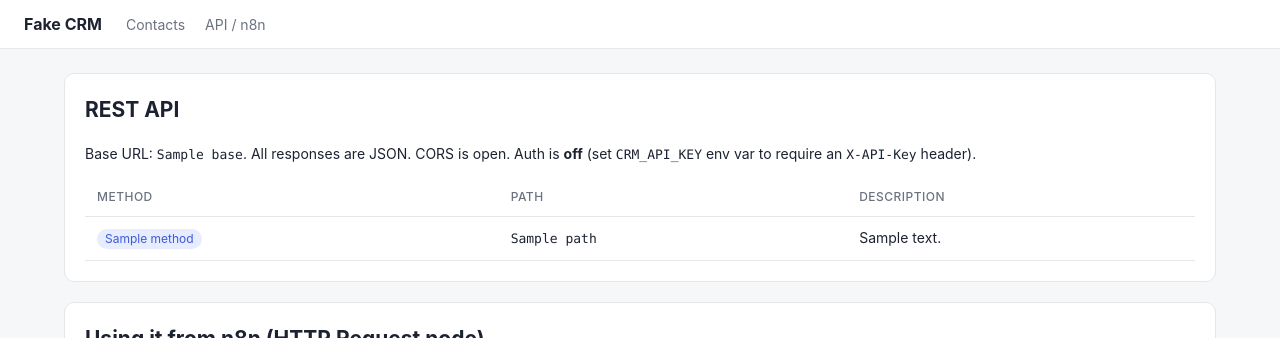
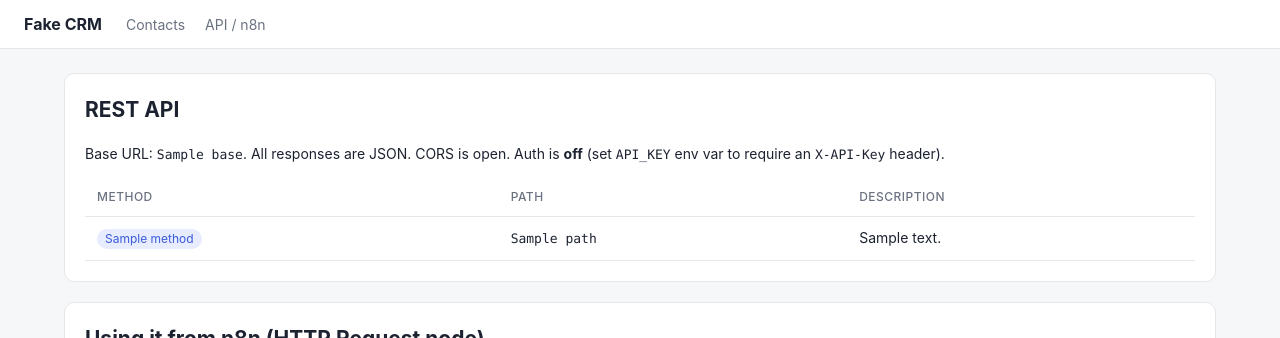
Before and after one commit to valdezax2/n8n-hackathon, a Flask app: template templates/docs.html in a window 1280 px wide. Shown: the top 338 px of the page. Run offline with Flask 3, Linux system fonts and the light colour scheme; the template is opened without the code that fills it: most values are stand-ins (such as "Sample title", 1, 10 or a date in 2020).

Commit message:
Add README, requirements and devcontainer; fix API key env var in docs
- README covering setup, config, API endpoints and n8n usage
- requirements.txt and Codespaces devcontainer
- docs page now references API_KEY (the var app.py reads), not CRM_API_KEY
- Flask debug mode only when FLASK_DEBUG=1
- ignore data.json and .claude/

Co-Authored-By: Claude Opus 5.5 <noreply@anthropic.com>

```diff
--- a/app.py
+++ b/app.py
@@ -245,4 +245,4 @@ def regenerate():
 
 
 if __name__ == "__main__":
-    app.run(host="0.0.0.0", port=int(os.environ.get("PORT", 5050)), debug=True)
+    app.run(host="0.0.0.0", port=int(os.environ.get("PORT", 5050)), debug=os.environ.get("FLASK_DEBUG") == "1")
--- /dev/null
+++ b/requirements.txt
@@ -0,0 +1 @@
+flask>=3.1,<4
--- a/templates/docs.html
+++ b/templates/docs.html
@@ -4,7 +4,7 @@
 <div class="card" style="margin-bottom:20px">
   <h2 style="margin-top:0">REST API</h2>
   <p>Base URL: <code>{{ base }}</code>. All responses are JSON. CORS is open.
-  {% if key %}Auth is <strong>on</strong>: send header <code>X-API-Key</code>.{% else %}Auth is <strong>off</strong> (set <code>CRM_API_KEY</code> env var to require an <code>X-API-Key</code> header).{% endif %}</p>
+  {% if key %}Auth is <strong>on</strong>: send header <code>X-API-Key</code>.{% else %}Auth is <strong>off</strong> (set <code>API_KEY</code> env var to require an <code>X-API-Key</code> header).{% endif %}</p>
   <div class="table-wrap"><table>
     <thead><tr><th>Method</th><th>Path</th><th>Description</th></tr></thead>
     {% for d in docs %}<tr><td><span class="pill">{{ d.method }}</span></td><td><code>{{ d.path }}</code></td><td>{{ d.description }}</td></tr>{% endfor %}
```
Also changed, not shown: .devcontainer/devcontainer.json (added), README.md (added), 1 other file.
